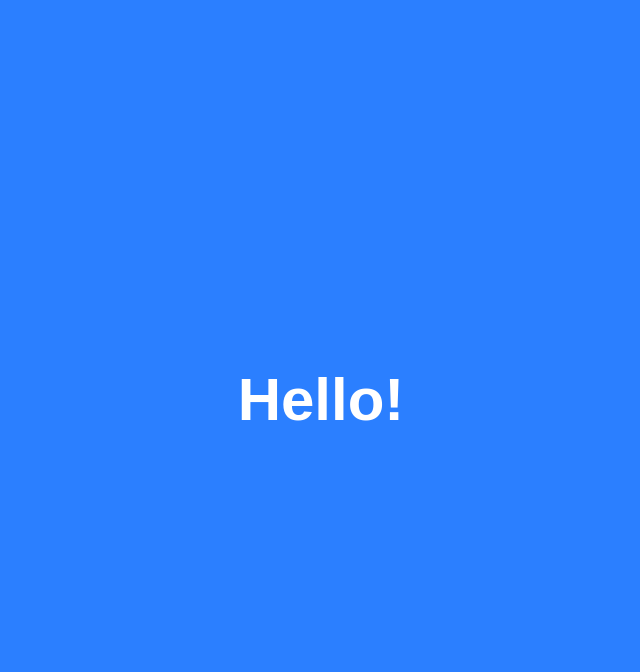
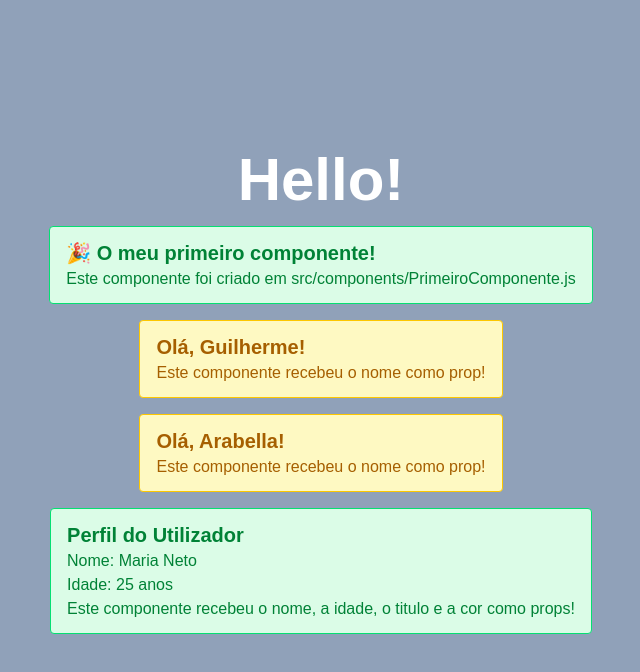
Before and after one commit to guiverdadebuss/next_template, a Next.js app in the folder my-next-project/: page / in a window 1280 px wide. Shown: the top 672 px of the page, without its empty margins (319-959 px from the left). Built offline with nearby package versions, Linux system fonts and the light colour scheme.

Commit message:
feat: components

```diff
--- /dev/null
+++ b/my-next-project/src/components/ComponenteComUmaProp.jsx
@@ -0,0 +1,17 @@
+// Uma PROP é como um "parâmetro" que podes passar para um componente
+// O {nome} é a prop que este componente vai receber
+// É como uma "variável" que vem de fora
+// O {nome} vai ser substituído pelo valor que passares
+
+export default function ComponenteComProp({ nome }) {
+  return (
+    <div className="bg-yellow-100 border border-yellow-400 text-yellow-700 px-4 py-3 rounded mb-4">
+      <h2 className="text-xl font-semibold">Olá, {nome}!</h2>
+      <p>Este componente recebeu o nome como prop!</p>
+    </div>
+  )
+}
+
+// COMO USAR no index.js:
+// <ComponenteComProp nome="João" />
+// <ComponenteComProp nome="Maria" />
--- /dev/null
+++ b/my-next-project/src/components/ComponenteComVariasProps.jsx
@@ -0,0 +1,17 @@
+// Podes receber VÁRIAS props ao mesmo tempo
+// Cada prop é como uma "variável" diferente
+// Aqui recebemos 4 props: titulo, cor, nome e idade
+
+export default function ComponenteComVariasProps({ titulo, cor, nome, idade }) {
+  return (
+    <div className={`bg-${cor}-100 border border-${cor}-400 text-${cor}-700 px-4 py-3 rounded mb-4`}>
+      <h2 className="text-xl font-semibold">{titulo}</h2>
+      <p>Nome: {nome}</p>
+      <p>Idade: {idade} anos</p>
+      <p>Este componente recebeu o nome, a idade, o titulo e a cor como props!</p>
+    </div>
+  )
+}
+
+// COMO USAR no index.js:
+// <ComponenteComVariasProps titulo="Perfil do Utilizador" cor="blue" nome="Maria Neto" idade={25} />
--- a/my-next-project/src/pages/index.js
+++ b/my-next-project/src/pages/index.js
@@ -1,24 +1,28 @@
 import Image from "next/image";
 import { Geist, Geist_Mono } from "next/font/google";
-
-
-const geistSans = Geist({
-  variable: "--font-geist-sans",
-  subsets: ["latin"],
-});
-
-const geistMono = Geist_Mono({
-  variable: "--font-geist-mono",
-  subsets: ["latin"],
-});
+import PrimeiroComponente from "@/components/PrimeiroComponente";
+import ComponenteComUmaProp from "@/components/ComponenteComUmaProp";
+import ComponenteComVariasProps from "@/components/ComponenteComVariasProps";
 
 export default function Home() {
   return (
     <div
-      className="min-h-screen bg-blue-500 flex flex-col items-center
+      className="min-h-screen bg-slate-400 flex flex-col items-center
 justify-center"
     >
       <h1 className="text-6xl font-bold text-white">Hello! </h1>{" "}
+      <PrimeiroComponente />
+      <ComponenteComUmaProp nome="Guilherme" />
+      <ComponenteComUmaProp nome="Arabella" />
+      <ComponenteComVariasProps
+        titulo="Perfil do Utilizador"
+        cor = "green"
+        nome="Maria Neto"
+        idade={25}
+
+
+
+      />
     </div>
   );
 }
```
Also changed, not shown: my-next-project/src/components/ComponenteComCondicional.jsx (added), my-next-project/src/components/ComponenteComEventos.jsx (added), my-next-project/src/components/ComponenteComFormularioFormik.jsx (added), my-next-project/src/components/ComponenteComMap.jsx (added), my-next-project/src/components/ComponenteComState.jsx (added), my-next-project/src/components/ComponenteComUseEffect.jsx (added).
